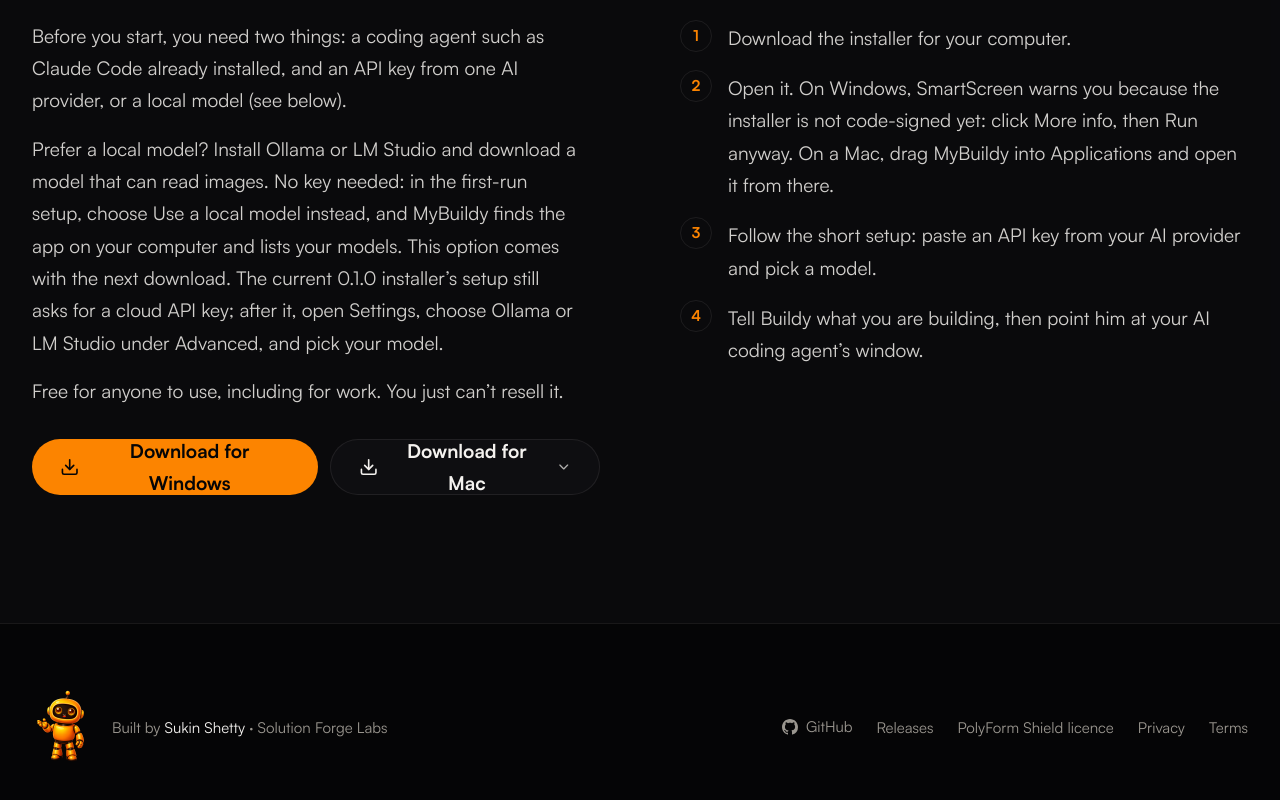
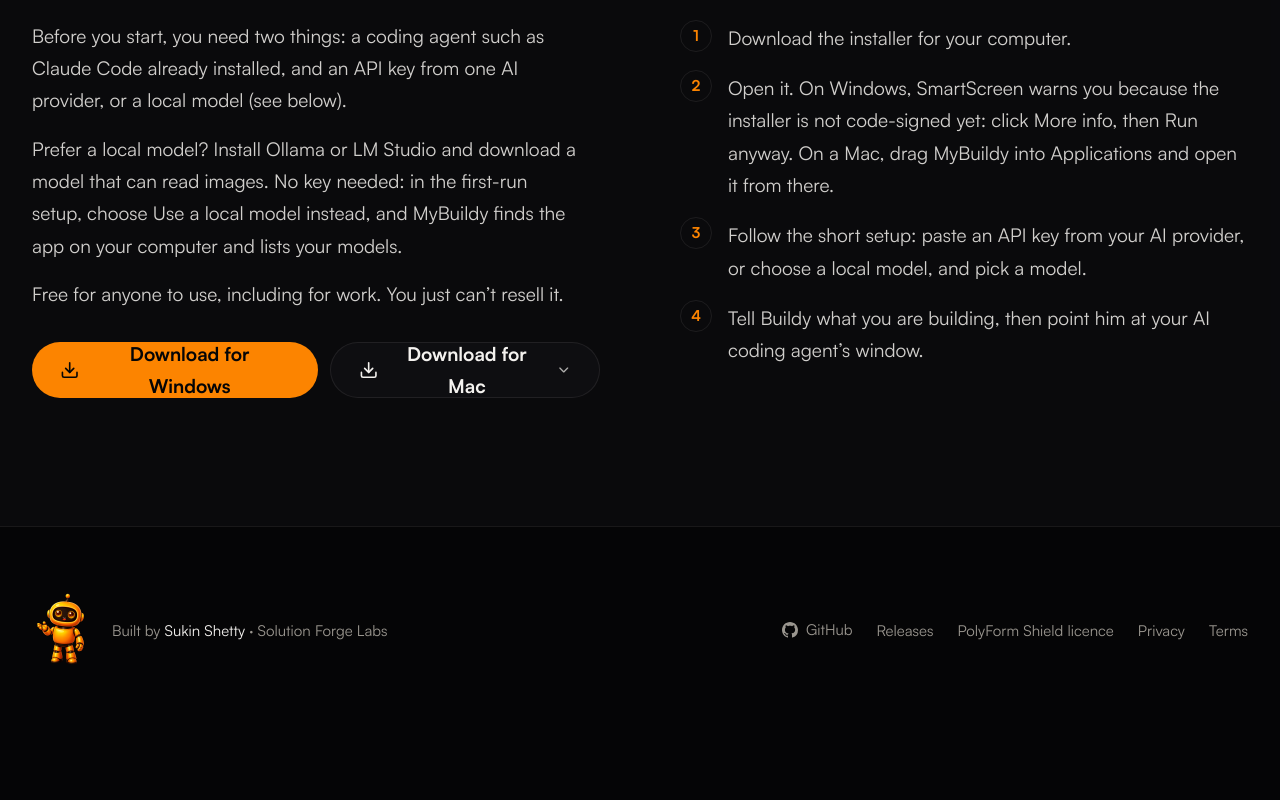
Before and after one commit to SukinShetty/mybuildy-site, a Next.js app: page / in a window 1280 px wide. Shown: the part 7728-8528 px from the top of the page. After the commit the page ends 8463 px from the top, so only its background shows below. Built offline with nearby package versions, Linux system fonts and the light colour scheme; no server answers.

Commit message:
copy: the 0.1.0 download now includes the local-model setup

```diff
--- a/app/page.tsx
+++ b/app/page.tsx
@@ -64,7 +64,7 @@
 const install = [
   "Download the installer for your computer.",
   "Open it. On Windows, SmartScreen warns you because the installer is not code-signed yet: click More info, then Run anyway. On a Mac, drag MyBuildy into Applications and open it from there.",
-  "Follow the short setup: paste an API key from your AI provider and pick a model.",
+  "Follow the short setup: paste an API key from your AI provider, or choose a local model, and pick a model.",
   "Tell Buildy what you are building, then point him at your AI coding agent’s window.",
 ];
 
@@ -274,9 +274,7 @@
               <p className="mt-4 max-w-[34rem] text-body text-text/85">
                 Prefer a local model? Install Ollama or LM Studio and download a model that can read images. No key
                 needed: in the first-run setup, choose Use a local model instead, and MyBuildy finds the app on your
-                computer and lists your models. This option comes with the next download. The current 0.1.0
-                installer&rsquo;s setup still asks for a cloud API key; after it, open Settings, choose Ollama or LM
-                Studio under Advanced, and pick your model.
+                computer and lists your models.
               </p>
               <p className="mt-4 max-w-[34rem] text-body text-text/85">
                 Free for anyone to use, including for work. You just can&rsquo;t resell it.
```
